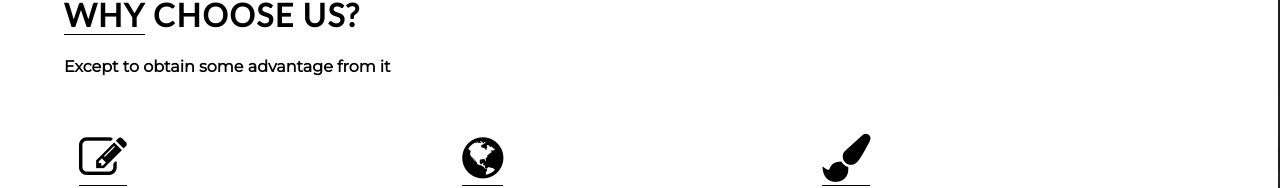
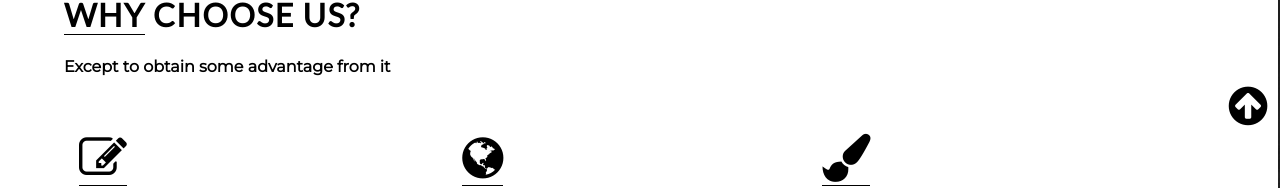
Before and after one commit to aayush0851/OAK-, a plain HTML site: page index.html in a window 1280 px wide. Shown: the part 632-820 px from the top of the page. Drawn offline with Linux system fonts and the light colour scheme; a web font is replaced by a local one.

Commit message:
arrow added

```diff
--- a/index.html
+++ b/index.html
@@ -17,6 +17,10 @@
     <body>
 
         <div id="wholepage">
+
+            <div id="arrow">
+                <a href="#box-1"><i class="fa fa-arrow-circle-up" aria-hidden="true"></i></a>
+            </div>
 
         <div id="navbar">
 
--- a/style.css
+++ b/style.css
@@ -485,6 +485,7 @@ li:hover{
     overflow: hidden;
     background-color: aquamarine;
     position: relative;
+
 }
 
 .grid3item img{
@@ -737,3 +738,15 @@ li:hover{
 .addflex{
     display: flex;
 }
+
+#arrow{
+    position: fixed;
+    z-index: 5;
+    bottom: 5%;
+    right: 1%;
+}
+
+#arrow i{
+    color: black;
+    font-size: 150%;
+}
```
